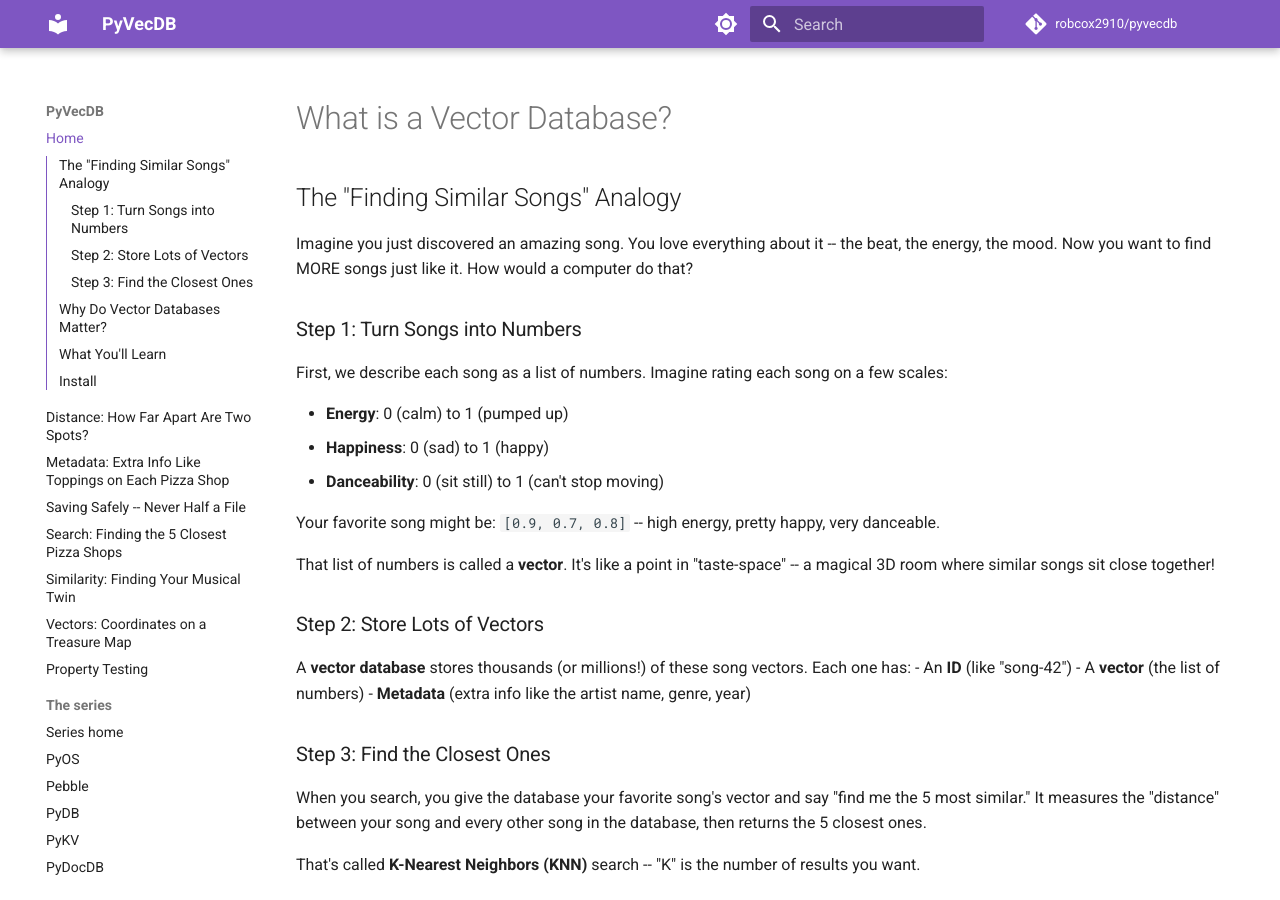
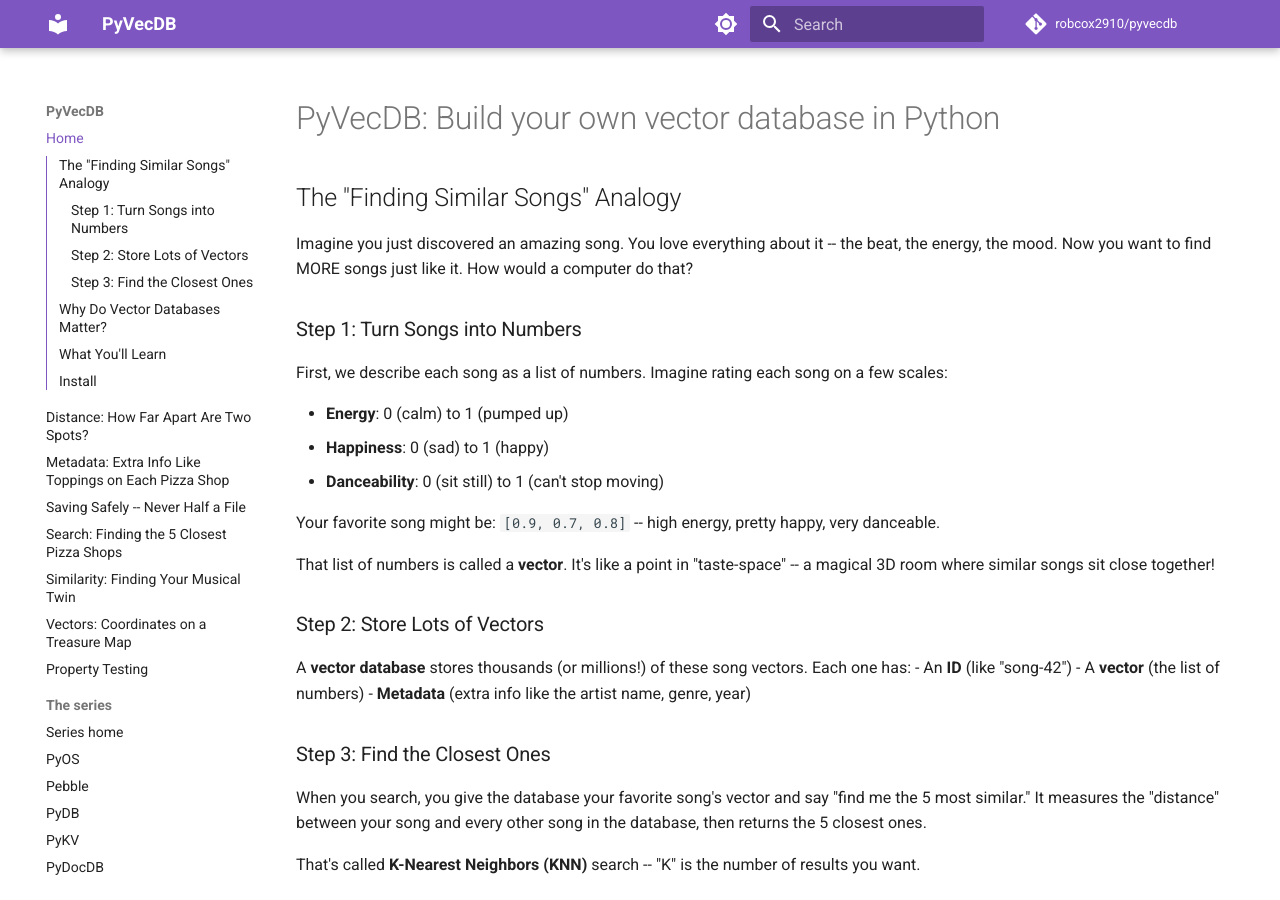
Before and after one commit to robcox2910/pyvecdb, an MkDocs documentation site: the page built from docs/index.md, in a window 1280 px wide and 900 px high. Built offline with MkDocs 1.6.1 and Material for MkDocs 9.7.7, drawn with Linux system fonts in a browser that asks for light colours; comment, search, counter and statistics services are not loaded.

Commit message:
docs: show the series title at the top of the landing page (#14)
Curated lists (such as free-programming-books) require an entry's title to
match the one displayed on the resource itself.


Claude-Session: https://claude.ai/code/session_01V7Qx2bpVb4r459q1hdHABV

Co-authored-by: Claude <noreply@anthropic.com>

```diff
--- a/docs/index.md
+++ b/docs/index.md
@@ -1,4 +1,8 @@
-# What is a Vector Database?
+---
+title: "Build your own vector database in Python"
+---
+
+# PyVecDB: Build your own vector database in Python
 
 ## The "Finding Similar Songs" Analogy
 
```
